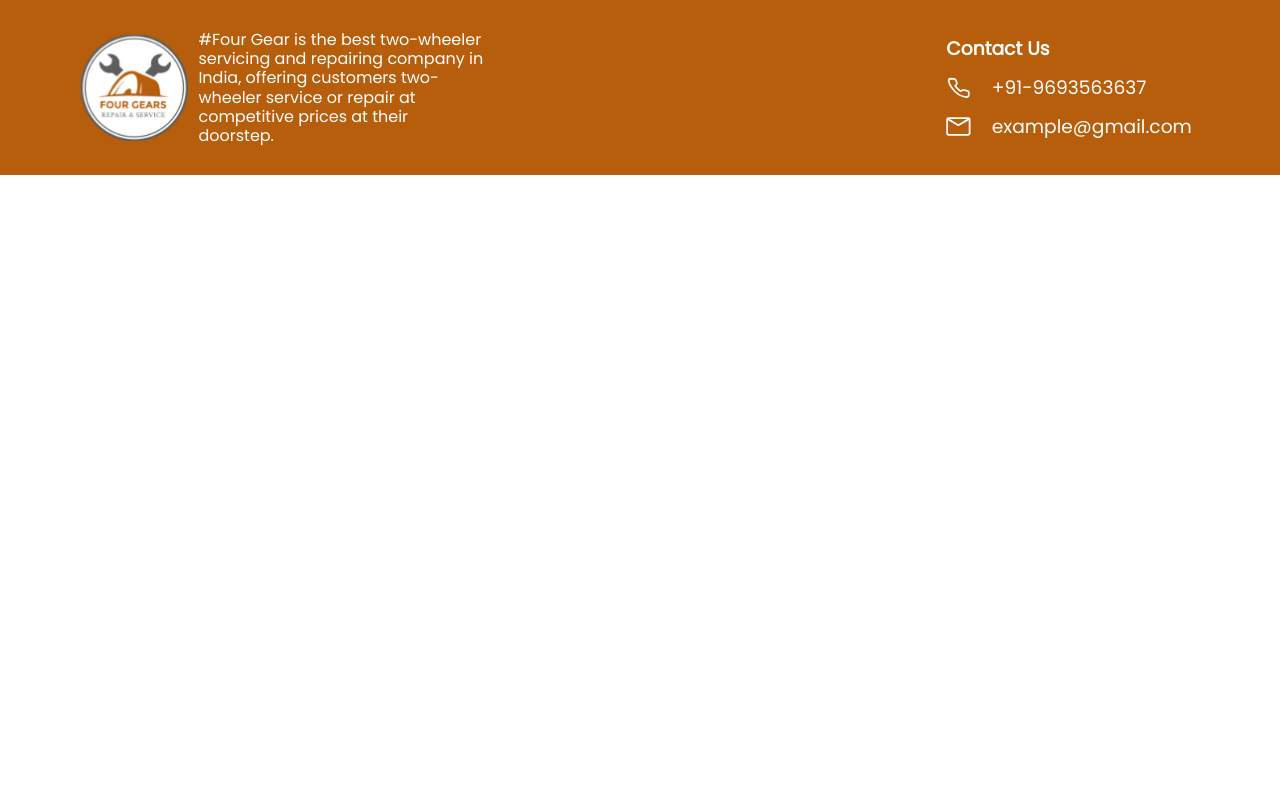
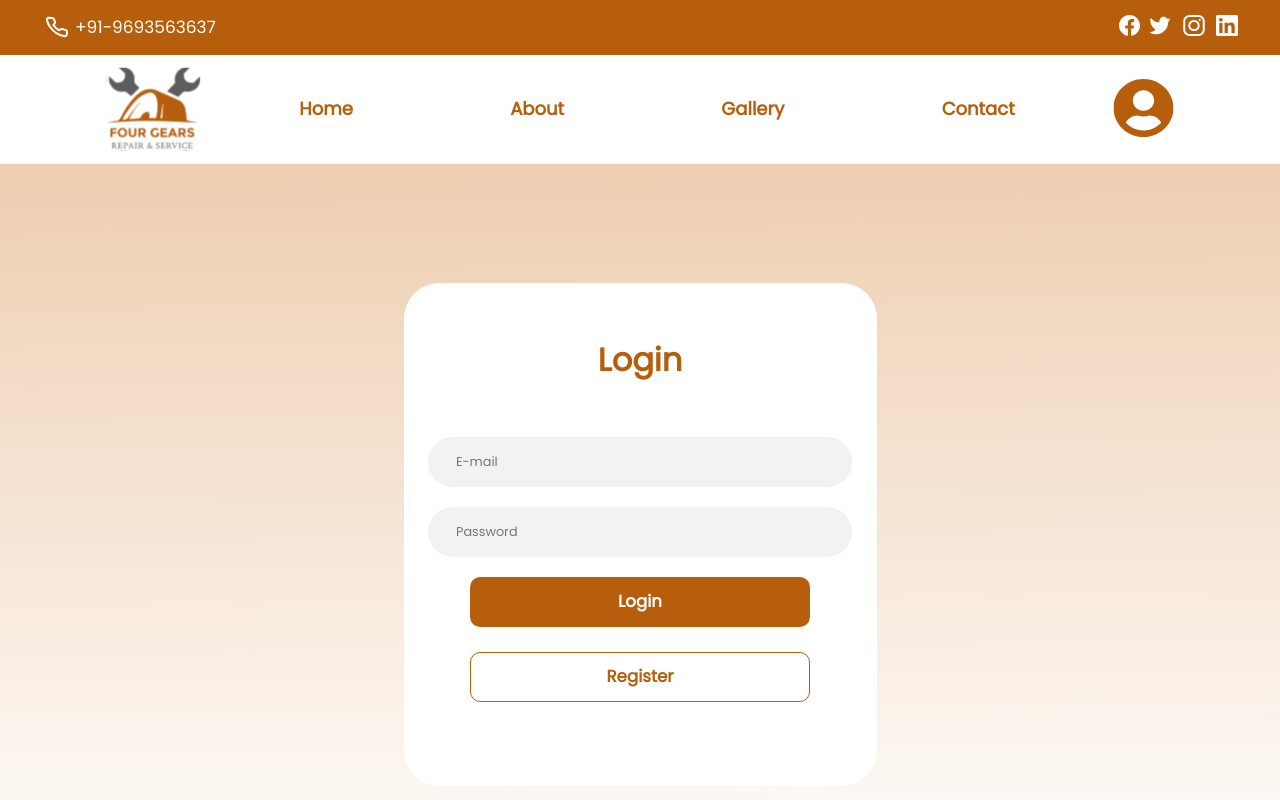
Before and after one commit to anshulkumarx7/fourGear-partner, a React (Vite) app: page /signin in a window 1280 px wide. Shown: the top 800 px of the page. Built offline with nearby package versions, Linux system fonts and the light colour scheme.

Commit message:
added yup validation

```diff
--- a/src/App.jsx
+++ b/src/App.jsx
@@ -17,27 +17,19 @@ import PendingOrders from "./Components/pendingOrders";
 import PaidOrders from "./Components/paidOrders";
 import Gallery from "./Pages/Gallery";
 import ContactP from "./Pages/ContactP";
+import Signin from "./Pages/Signin";
 
 function App(props) {
-  // const barRef=useRef(null);
-
   return (
     <div>
       <BrowserRouter>
-        {/* <Navbar />
-      <Login />
-      <Contact />
-      <Join />
-      <Steps />
-      <MechanicsDetails /> */}
-        {/* <Sidebar /> */}
-        {/* <Dashboard /> */}
         <Routes>
           <Route path="/" element={<Home />}></Route>
           <Route path="/about" element={<About />} />
           <Route path="/gallery" element={<Gallery />} />
           <Route path="/contact" element={<ContactP />} />
-          <Route path="/dashboard" element={<Dashboard />}>
+          <Route path="/signin" element={<Signin />}/>
+          <Route path="/dashboard" element={<Dashboard />} >
             <Route
               path="/dashboard"
               element={<Order handleBars={props.handleBars} />}
--- a/src/Components/ConfirmedOrders.jsx
+++ b/src/Components/ConfirmedOrders.jsx
@@ -41,7 +41,7 @@ function ConfirmedOrders() {
           <td>Anshul Kumar</td>
           <td>3829105768</td>
           <td>CX-3123</td>
-          <td>Confirm</td>
+          <td><button>Generate Bill</button></td>
         </tr>
         <tr>
           <td>#353</td>
--- a/src/Components/Login.jsx
+++ b/src/Components/Login.jsx
@@ -1,54 +1,106 @@
-import React,{useState} from 'react'
-import { Link } from 'react-router-dom';
+import React, { useState } from "react";
+import { Link } from "react-router-dom";
 import "../Styles/Login.css";
+import loginValidation from "../schemas/loginValidation";
+import { CgDanger } from "react-icons/cg";
+
 function Login() {
-  const [loginData,setLoginData]=useState({
-    email:"",
-    password:""
-  })
-  function handleChange(event){
-    const {name,value}=event.target;
-    setLoginData((prevValue)=>({
+  const [loginData, setLoginData] = useState({
+    email: "",
+    password: "",
+  });
+  const [loading, setLoading] = useState(false);
+  const [errors, setErrors] = useState({});
+  //handleChange
+  function handleChange(event) {
+    const { name, value } = event.target;
+    setLoginData((prevValue) => ({
       ...prevValue,
-        [name]:value
-    }))
+      [name]: value,
+    }));
+    setErrors((prevErrors) => ({ ...prevErrors, [name]: "" }));
   }
-  function handleSubmit(e){
+  //handleBlur
+  const handleBlur = (event) => {
+    const { name } = event.target;
+    try {
+      loginValidation.validateSyncAt(name, loginData);
+    } catch (validationError) {
+      setErrors((prevErrors) => ({
+        ...prevErrors,
+        [name]: validationError.message,
+      }));
+    }
+  };
+  const handleSubmit = async (e) => {
     e.preventDefault();
-    console.log("Clicked");
-    console.log(loginData);
+    try {
+      setLoading(true);
+      await loginValidation.validate(loginData, { abortEarly: false });
+      setLoading(false);
+      // login(config);
+    } catch (validationError) {
+      setLoading(false);
+      console.log(validationError);
+      const newErrors = {};
+      validationError.inner.forEach((error) => {
+        newErrors[error.path] = error.message;
+      });
+      setErrors(newErrors);
     }
+  };
+
   return (
     <div className="fourGearSignin">
       <div className="fourGearSigninForm">
         <h2>Login</h2>
         <div className="fourGearSigninFormContainer">
           <form onSubmit={handleSubmit}>
+            <div className="fourgearLoginFormInput">
               <input
                 name="email"
-                type='email'
+                type="email"
                 placeholder="E-mail"
                 onChange={handleChange}
+                onBlur={handleBlur}
                 value={loginData.email}
               ></input>
+              {errors.email && (
+                <div className="loginErrors">
+                  <CgDanger className="cgDanger" />
+                  {errors.email}
+                </div>
+              )}
+            </div>
+            <div className="fourgearLoginFormInput">
               <input
                 name="password"
-                type='password'
+                type="password"
                 placeholder="Password"
                 onChange={handleChange}
+                onBlur={handleBlur}
                 value={loginData.password}
               ></input>
+              {errors.password && (
+                <div className="loginErrors">
+                  <CgDanger className="cgDanger" />
+                  {errors.password}
+                </div>
+              )}
+            </div>
             <div className="fourGearSigninButton bt-signin">
               <button onSubmit={handleSubmit}>Login</button>
             </div>
             <div className="fourGearRegisterButton bt-signin">
-              <Link to="/signup"><button>Register</button></Link>
+              <Link to="/signup">
+                <button>Register</button>
+              </Link>
             </div>
           </form>
         </div>
       </div>
     </div>
-  )
+  );
 }
 
-export default Login
+export default Login;
--- a/src/Components/Navbar.jsx
+++ b/src/Components/Navbar.jsx
@@ -1,15 +1,11 @@
 import React, { useRef } from "react";
 import "../Styles/Navbar.css";
-import { Link, NavLink } from "react-router-dom";
-import FacebookLogo from "../assets/facebook 1.svg";
-import TwitterLogo from "../assets/twitter 1.svg";
-import InstaGramLogo from "../assets/instagram 1.svg";
-import LinkedinLogo from "../assets/linkedin 1.svg";
-import CallLogo from "../assets/phone-call 1.svg";
+import { NavLink } from "react-router-dom";
 import FourgearLogo from "../assets/lopgo 1.svg";
 import UserLogo from "../assets/user-circle 1.svg";
 import Cross from "../assets/cross.svg";
 import Bars from "../assets/bars.svg";
+import NavbarHeader from "./NavbarHeader";
 function Navbar() {
   const navRef = useRef();
   const removeTransitionRef=useRef();
@@ -23,26 +19,7 @@ function Navbar() {
   }
   return (
     <div id="fourGearNavbar">
-      <div className="fourGearNavbarHeader">
-        <div className="fourGearNavbarContactno">
-          <img src={CallLogo}></img>
-          <h1>+91-9693563637</h1>
-        </div>
-        <div className="fourGearNavbarSocialMedia">
-          <Link to={{ pathname: "https://www.facebook.com/" }}>
-            <img src={FacebookLogo}></img>
-          </Link>
-          <Link to={{ pathname: "https://www.facebook.com/" }}>
-            <img src={TwitterLogo}></img>
-          </Link>
-          <Link to={{ pathname: "https://www.facebook.com/" }}>
-            <img src={InstaGramLogo}></img>
-          </Link>
-          <Link to={{ pathname: "https://www.facebook.com/" }}>
-            <img src={LinkedinLogo}></img>
-          </Link>
-        </div>
-      </div>
+      <NavbarHeader />
       <div className="fourGearNavbarMain" >
         <img className="mainLogo" src={FourgearLogo}></img>
         <div className="fourGearNavbarContent" ref={navRef} >
--- /dev/null
+++ b/src/Components/NavbarHeader.jsx
@@ -0,0 +1,34 @@
+import React from 'react'
+import { Link } from 'react-router-dom';
+import FacebookLogo from "../assets/facebook 1.svg";
+import TwitterLogo from "../assets/twitter 1.svg";
+import InstaGramLogo from "../assets/instagram 1.svg";
+import LinkedinLogo from "../assets/linkedin 1.svg";
+import CallLogo from "../assets/phone-call 1.svg";
+import "../Styles/Navbar.css"
+function NavbarHeader() {
+  return (
+    <div className="fourGearNavbarHeader">
+        <div className="fourGearNavbarContactno">
+          <img src={CallLogo}></img>
+          <h1>+91-9693563637</h1>
+        </div>
+        <div className="fourGearNavbarSocialMedia">
+          <Link to={{ pathname: "https://www.facebook.com/" }}>
+            <img src={FacebookLogo}></img>
+          </Link>
+          <Link to={{ pathname: "https://www.facebook.com/" }}>
+            <img src={TwitterLogo}></img>
+          </Link>
+          <Link to={{ pathname: "https://www.facebook.com/" }}>
+            <img src={InstaGramLogo}></img>
+          </Link>
+          <Link to={{ pathname: "https://www.facebook.com/" }}>
+            <img src={LinkedinLogo}></img>
+          </Link>
+        </div>
+      </div>
+  )
+}
+
+export default NavbarHeader
--- a/src/Components/Sidebar.jsx
+++ b/src/Components/Sidebar.jsx
@@ -4,6 +4,7 @@ import "../Styles/Sidebar.css";
 import { BsFillClipboard2Fill } from 'react-icons/bs';
 import { FaFileSignature } from 'react-icons/fa';
 import { BiLogOut } from 'react-icons/bi';
+import { AiFillHome } from 'react-icons/ai';
 import { RxCross1 } from 'react-icons/rx';
 import { Link } from 'react-router-dom';
 import logoSidebar from "../assets/lopoSidebar.svg";
@@ -16,7 +17,7 @@ function Sidebar(props) {
     <img src={logoSidebar} alt="logo" />
     <div className='fourGearPartnerSidebarMenus'>
         <SidebarOption  iconName={BsFillClipboard2Fill} optionName="DashBoard" route="/dashboard" />
-        <SidebarOption  iconName={FaFileSignature} optionName="Daily Report" route="/" />
+        <SidebarOption  iconName={AiFillHome} optionName="Home" route="/" />
     </div>
     <div className="fourGearPartnerLogout">
       <Link to="/c"><BiLogOut className='partnerClipboard' /><h2>Logout</h2></Link>
--- a/src/Pages/Dashboard.jsx
+++ b/src/Pages/Dashboard.jsx
@@ -4,6 +4,9 @@ import "../Styles/Dashboard.css";
 import Sidebar from '../Components/Sidebar';
 import Bill from '../Components/Bill';
 import { Outlet } from 'react-router-dom';
+import Navbar from '../Components/Navbar';
+import NavbarHeader from '../Components/NavbarHeader';
+
 
 function Dashboard() {
   const barRef=useRef(null);
@@ -14,12 +17,13 @@ function Dashboard() {
     barRef.current.classList.remove("responsive_sidebar");
   }
   return (
-    <div className='fourGearPartnerDashBoard'>
+      <div className='fourGearPartnerDashBoard'>
         <Sidebar reference={barRef} handleRemove={handleRemove}/>
         {/* <Order  /> */}
         {/* <Bill handle={handleBars} /> */}
         <Outlet handleBars={handleBars} />
     </div>
+
   )
 }
 
--- /dev/null
+++ b/src/Pages/Signin.jsx
@@ -0,0 +1,14 @@
+import React from 'react'
+import Navbar from '../Components/Navbar'
+import Login from '../Components/Login'
+
+function Signin() {
+  return (
+    <>
+    <Navbar />
+    <Login />
+    </>
+  )
+}
+
+export default Signin
--- a/src/Styles/Login.css
+++ b/src/Styles/Login.css
@@ -41,7 +41,6 @@
   height: 5.045rem;
   padding: 0.5rem 0.5rem 0.5rem 2.8rem;
   font-size: 1vw;
-  margin-bottom: 2rem;
   background-color: #f2f2f2;
   border-radius: 3.6rem;
   border: none;
@@ -83,6 +82,22 @@
   border: 1px solid #b65e0c;
   background-color: #ffffff;
   color:#b65e0c;
+}
+.cgDanger {
+  color: red;
+  font-size: 1rem;
+  margin-right: 0.3rem;
+}
+.loginErrors {
+  color: red;
+  padding-left: 2.3rem;
+  font-size: 1rem;
+  font-weight: 500;
+  display: flex;
+  align-items: center;
+}
+.fourgearLoginFormInput {
+  margin-bottom: 2rem;
 }
 @media (min-width:651px) and (max-width:1000px) {
   .fourGearSigninForm h2{
@@ -138,5 +153,14 @@
   .bt-signin a {
     font-size: 1.5rem;
   }
+  .cgDanger {
+    font-size: 1rem;
+  }
+  .loginErrors {
+    font-size: 1rem;
+  }
+  .fourgearLoginFormInput {
+    margin-bottom: 1rem;
+  }
 
 }
--- a/src/Styles/Vision.css
+++ b/src/Styles/Vision.css
@@ -35,6 +35,7 @@
   font-size: 2.638vw;
   line-height: 2.84vw;
   color: #b65e0c;
+  margin-bottom: 1rem;
 }
 .fourGearVisionContent h3 {
   font-weight: 400;
```
Also changed, not shown: src/Context/AuthContext.jsx (added). Lines whose indentation alone changed are shown as unchanged.
